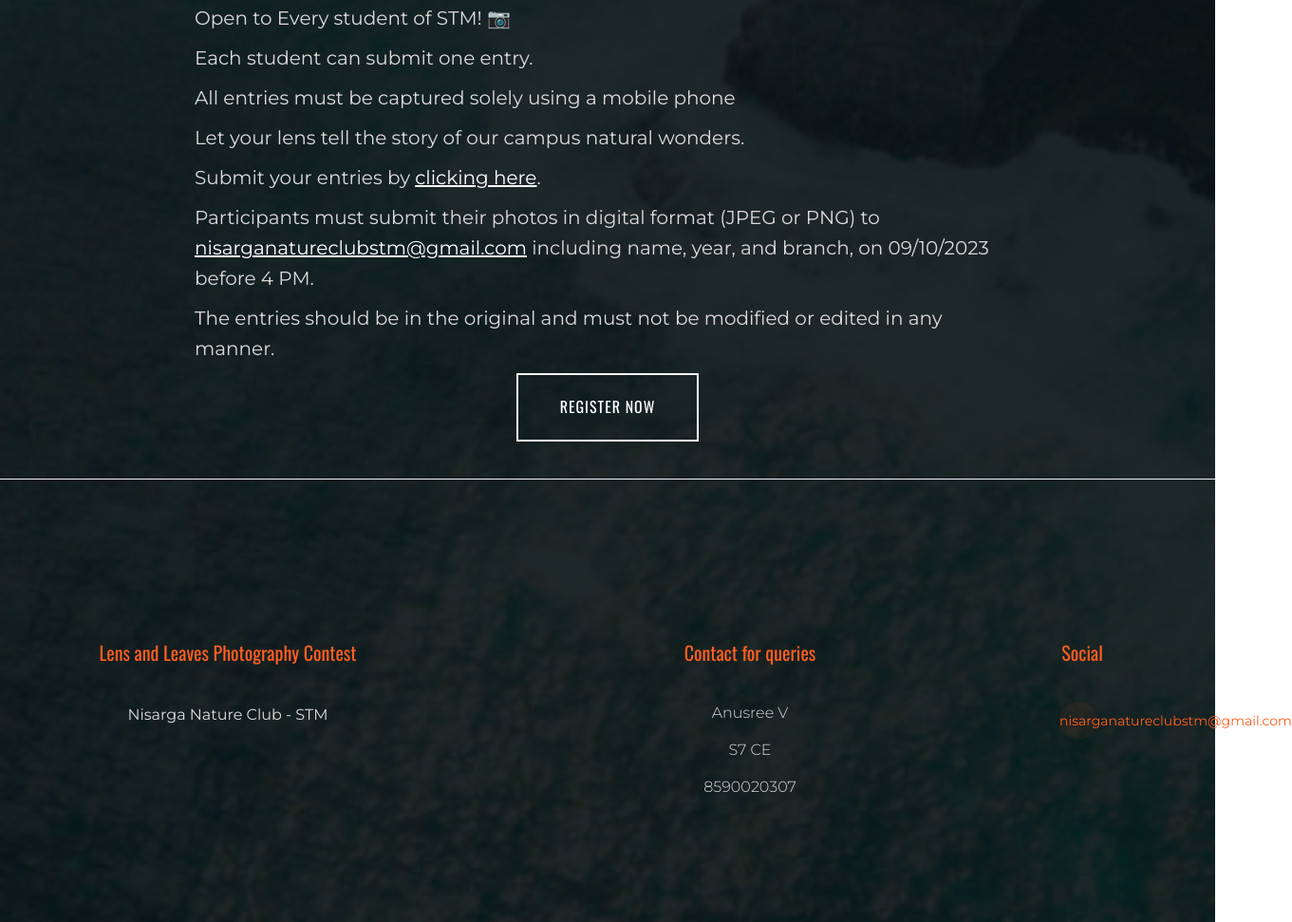
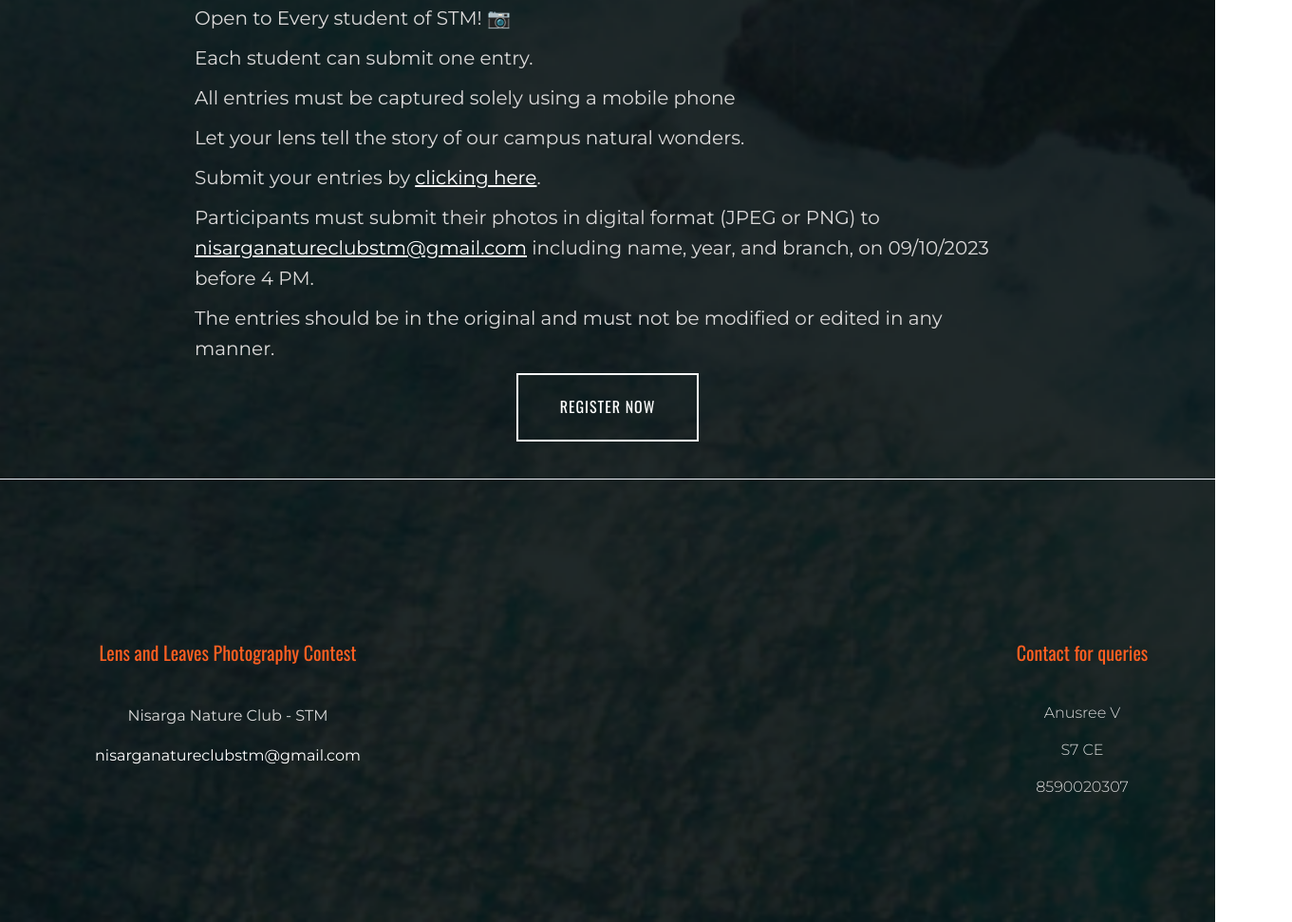
Before and after one commit to PRADUL-P/LENS-AND-LEAVES, a plain HTML site: page index.html in a window 1280 px wide. Shown: the part 1222-2193 px from the top of the page at 95% size, 1361 px wide, since content can reach past the window. Drawn offline with nearby package versions, Linux system fonts and the light colour scheme.

Commit message:
footer upadated

```diff
--- a/index.html
+++ b/index.html
@@ -176,13 +176,15 @@
 
                             <div class="footer-tittle">
                                 <h4>Lens and Leaves Photography Contest</h4>
+                                <p>Nisarga Nature Club - STM</p>
+                                <a href="mailto:nisarganatureclubstm@gmail.com">nisarganatureclubstm@gmail.com</a>
                                 <!-- <div class="footer-logo mb-35">
                                     <a href="index.html"><img src="assets/img/logo/logo.png" style="width: 100px; height: 100px;" alt=""></a>
                                 </div> -->
-                                <div class="footer-pera">
-                                    <p>Nisarga Nature Club - STM</p>
-                                    <!-- <p>Date: 09/10/23</p> -->
-                                </div>
+                                <!-- <div class="footer-pera">
+
+                                     <p>Date: 09/10/23</p>
+                                </div> -->
                             </div>
                         </div>
                     </div>
@@ -202,19 +204,19 @@
                         </div>
                     </div>
                     <!-- Social Links -->
-                    <div class="col-xl-2 col-lg-3 col-md-4 col-sm-6">
+                    <!-- <div class="col-xl-2 col-lg-3 col-md-4 col-sm-6">
                         <div class="single-footer-caption mb-50">
                             <div class="footer-tittle">
                                 <h4>Social</h4>
                                 <div class="footer-social">
-                                    <a href="mailto:nisarganatureclubstm@gmail.com">nisarganatureclubstm@gmail.com</a>
+                                    <a href="mailto:nisarganatureclubstm@gmail.com">nisarganatureclubstm@gmail.com</a> -->
                                     <!-- <a href="#"><i class="fab fa-twitter"></i></a>
                                     <a href="https://bit.ly/sai4ull"><i class="fab fa-facebook-f"></i></a>
                                     <a href="#"><i class="fab fa-pinterest-p"></i></a> -->
-                                </div>
+                                <!-- </div>
                             </div>
                         </div>
-                    </div>
+                    </div> -->
                 </div>
 
 
```
